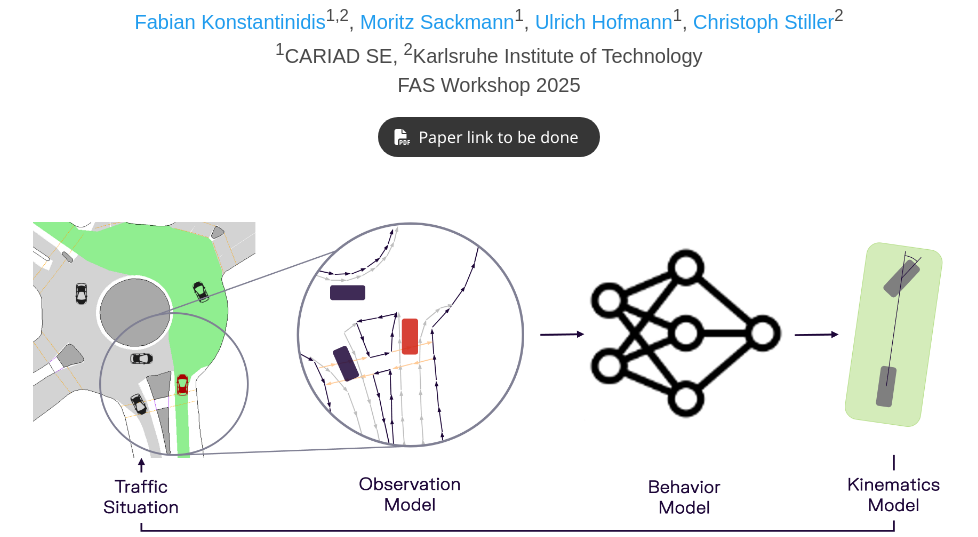
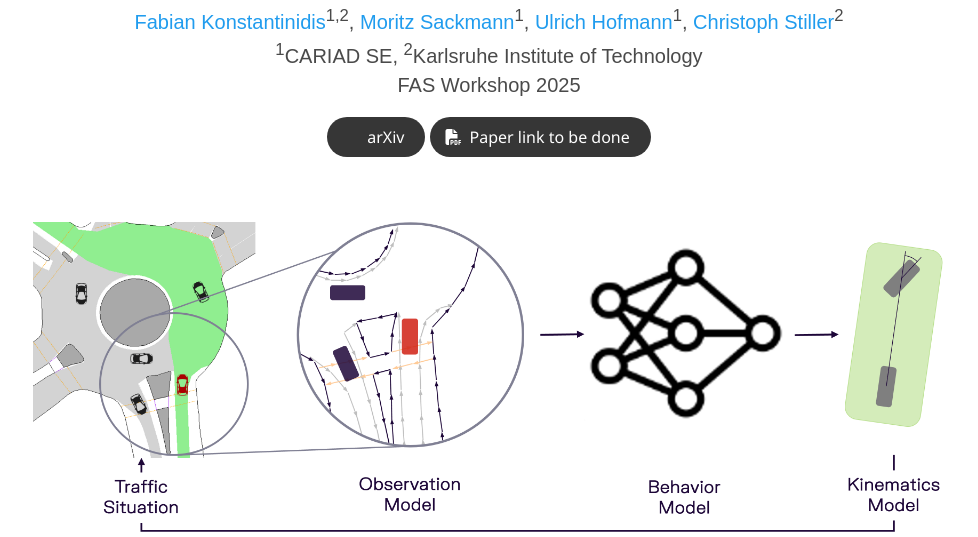
Before and after one commit to ConditionalPredictionBySimulation/ConditionalPredictionBySimulation.github.io, a plain HTML site: page index.html in a window 1280 px wide. Shown: the part 177-714 px from the top of the page, without its empty margins (151-1129 px from the left). Drawn offline with nearby package versions, Linux system fonts and the light colour scheme; some icons are missing; a web font is replaced by a local one.

Commit message:
added arxiv link

```diff
--- a/index.html
+++ b/index.html
@@ -82,7 +82,17 @@
 
           <div class="column has-text-centered">
             <div class="publication-links">
-              <!-- Arxiv PDF link -->
+              <!-- ArXiv abstract Link -->
+              <span class="link-block">
+                <a href="https://arxiv.org/abs/2502.03286" target="_blank" class="external-link button is-normal is-rounded is-dark">
+                  <span class="icon">
+                    <i class="ai ai-arxiv"></i>
+                  </span>
+                  <span>arXiv</span>
+                </a>
+              </span>
+
+              <!-- Paper PDF link -->
               <span class="link-block">
                 <a href="example_link_to_pdf" target="_blank" class="external-link button is-normal is-rounded is-dark">
                   <span class="icon">
@@ -92,15 +102,7 @@
                 </a>
               </span>
 
-              <!-- ArXiv abstract Link -->
-              <!-- <span class="link-block">
-                <a href="example_link_to_pdf" target="_blank" class="external-link button is-normal is-rounded is-dark">
-                  <span class="icon">
-                    <i class="ai ai-arxiv"></i>
-                  </span>
-                  <span>arXiv link to be done</span>
-                </a>
-              </span> -->
+
             </div>
           </div>
         </div>
```
